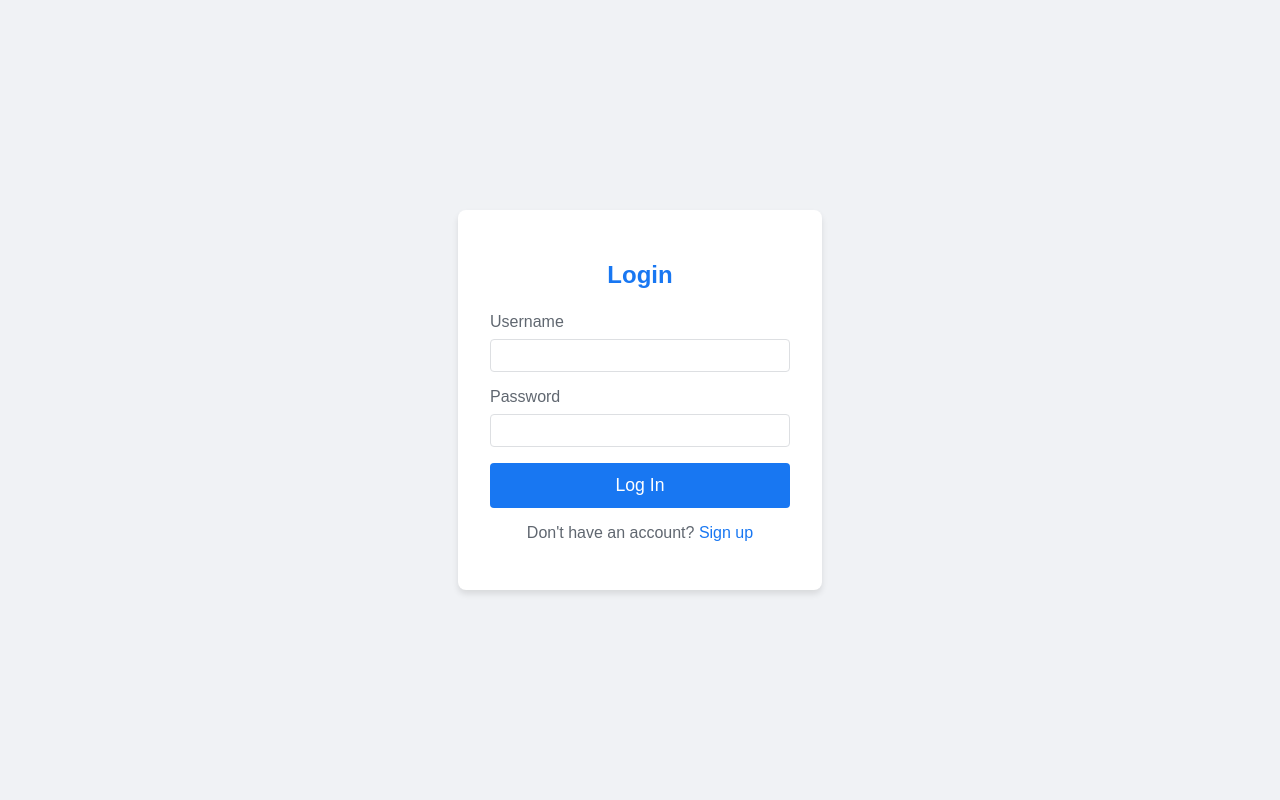
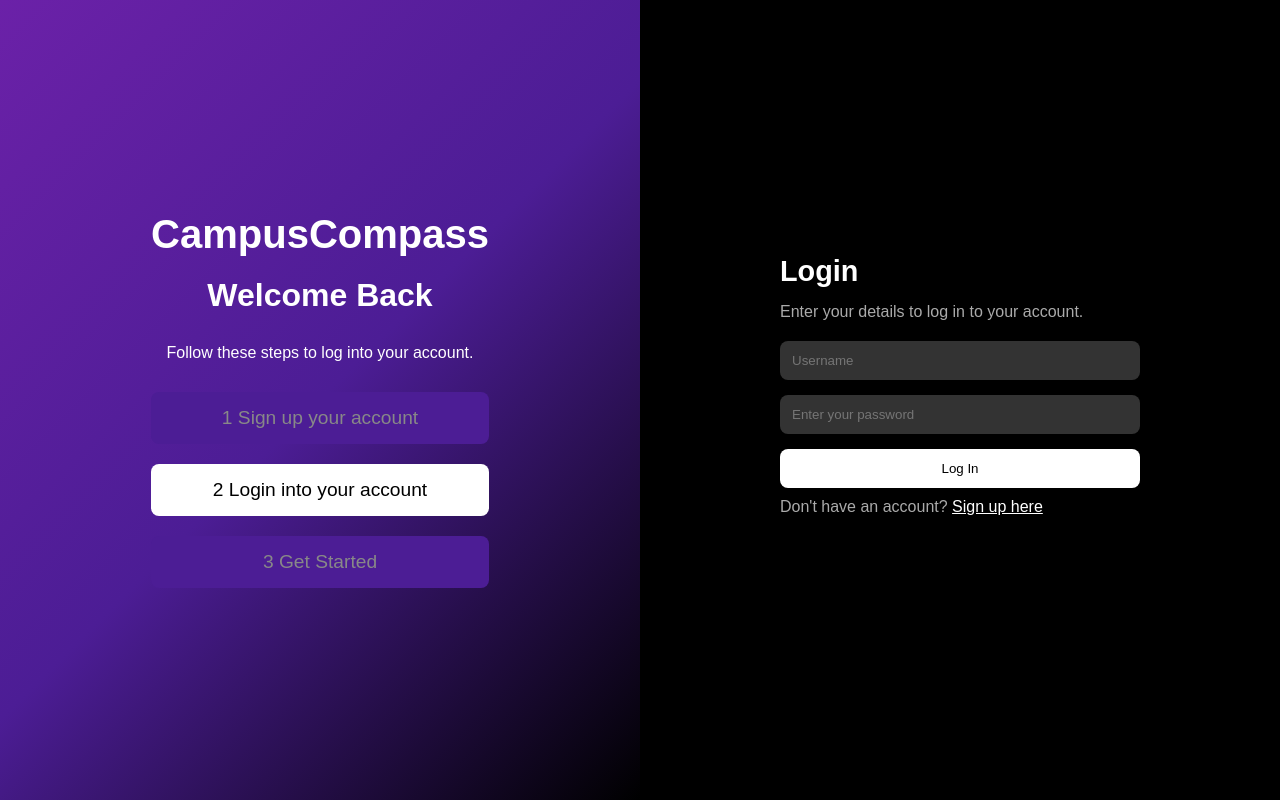
Before and after one commit to Adwait3108/Chatbot2, a Flask app: page /login in a window 1280 px wide. Run offline with Flask 3, Linux system fonts and the light colour scheme.

Commit message:
Login aur Sign Up change kardiya hai Bhai

```diff
--- a/app.py
+++ b/app.py
@@ -41,6 +41,11 @@ def save_email(email):
     with open('contact.txt', 'a') as f:
         f.write(f'{email}\n')
 
+# New route for the root URL
+@app.route('/')
+def home():
+    return redirect(url_for('login'))
+
 # Route for the login page
 @app.route('/login', methods=['GET', 'POST'])
 def login():
@@ -79,6 +84,8 @@ def signup():
 # Route for the chatbot
 @app.route('/chatbot')
 def chatbot():
+    if 'username' not in session:
+        return redirect(url_for('login'))
     session['conversation'] = []  # Initialize conversation history
     return render_template('index.html')
 
--- /dev/null
+++ b/static/signupstyles.css
@@ -0,0 +1,161 @@
+* {
+    margin: 0;
+    padding: 0;
+    box-sizing: border-box;
+  }
+
+  body, html {
+    font-family: Arial, sans-serif;
+    background-color: #000;
+    color: #fff;
+    min-height: 100vh;
+  }
+
+  .container {
+    display: flex;
+    flex-direction: column;
+    min-height: 100vh;
+  }
+
+  @media(min-width: 768px) {
+    .container {
+      flex-direction: row;
+    }
+  }
+
+  .left-side {
+    background: linear-gradient(135deg, #6B21A8, #4C1D95, #000);
+    display: flex;
+    align-items: center;
+    justify-content: center;
+    padding: 40px;
+    width: 100%;
+  }
+
+  @media(min-width: 768px) {
+    .left-side {
+      width: 50%;
+    }
+  }
+
+  .steps {
+    text-align: center;
+  }
+
+  .steps h1 {
+    font-size: 2.5rem;
+    margin-bottom: 20px;
+  }
+
+  .steps h2 {
+    font-size: 2rem;
+    margin-bottom: 30px;
+  }
+
+  .steps p {
+    font-size: 1rem;
+    margin-bottom: 30px;
+  }
+
+  .step {
+    display: flex;
+    flex-direction: column;
+    gap: 20px;
+  }
+
+  .step-box {
+    background-color: #4C1D95;
+    color: #888;
+    padding: 15px;
+    border-radius: 8px;
+    font-size: 1.2rem;
+  }
+
+  .step-box.active {
+    background-color: #fff;
+    color: #000;
+  }
+
+  .right-side {
+    display: flex;
+    align-items: center;
+    justify-content: center;
+    padding: 40px;
+    background-color: #000;
+    width: 100%;
+  }
+
+  @media(min-width: 768px) {
+    .right-side {
+      width: 50%;
+    }
+  }
+
+  .form-container {
+    background-color: #000;
+    border-radius: 8px;
+    padding: 20px;
+    width: 100%;
+    max-width: 400px;
+    margin-bottom: 10px;
+  }
+
+  .form-container h2 {
+    font-size: 1.8rem;
+    margin-bottom: 15px;
+  }
+
+  .form-container p {
+    color: #aaa;
+    margin-bottom: 20px;
+  }
+
+  .input-group {
+    display: flex;
+    flex-direction: column;
+    gap: 15px;
+    margin-bottom: 15px;
+  }
+
+  @media(min-width: 768px) {
+    .input-group {
+      flex-direction: row;
+    }
+  }
+
+  input {
+    background-color: #333;
+    color: #fff;
+    padding: 12px;
+    border: none;
+    border-radius: 8px;
+    width: 100%;
+  }
+
+  button {
+    background-color: #fff;
+    color: #000;
+    padding: 12px;
+    border: none;
+    border-radius: 8px;
+    width: 100%;
+    cursor: pointer;
+  }
+
+  button:hover {
+    background-color: #f0f0f0;
+  }
+
+  .password-info {
+    color: #888;
+    font-size: 0.85rem;
+  }
+
+  a {
+    color: #fff;
+    text-decoration: underline;
+  }
+
+  #loginn{
+    margin-top: 10px;
+  }
--- a/templates/login.html
+++ b/templates/login.html
@@ -1,96 +1,54 @@
 <!DOCTYPE html>
 <html lang="en">
-    {% with messages = get_flashed_messages(with_categories=true) %}
-  {% if messages %}
-    <ul class="flashes">
-      {% for category, message in messages %}
-        <li class="{{ category }}">{{ message }}</li>
-      {% endfor %}
-    </ul>
-  {% endif %}
-{% endwith %}
-
 <head>
   <meta charset="UTF-8">
   <meta name="viewport" content="width=device-width, initial-scale=1.0">
-    <title>Login</title>
-    <style>
-        body {
-            font-family: Arial, sans-serif;
-            background-color: #f0f2f5;
-            display: flex;
-            justify-content: center;
-            align-items: center;
-            height: 100vh;
-            margin: 0;
-        }
-        .container {
-            background-color: white;
-            padding: 2rem;
-            border-radius: 8px;
-            box-shadow: 0 4px 6px rgba(0, 0, 0, 0.1);
-            width: 300px;
-        }
-        h2 {
-            text-align: center;
-            color: #1877f2;
-            margin-bottom: 1.5rem;
-        }
-        form {
-            display: flex;
-            flex-direction: column;
-        }
-        label {
-            margin-bottom: 0.5rem;
-            color: #606770;
-        }
-        input {
-            padding: 0.5rem;
-            margin-bottom: 1rem;
-            border: 1px solid #dddfe2;
-            border-radius: 4px;
-        }
-        button {
-            background-color: #1877f2;
-            color: white;
-            padding: 0.75rem;
-            border: none;
-            border-radius: 4px;
-            cursor: pointer;
-            font-size: 1.1rem;
-            transition: background-color 0.3s;
-        }
-        button:hover {
-            background-color: #166fe5;
-        }
-        p {
-            text-align: center;
-            margin-top: 1rem;
-            color: #606770;
-        }
-        a {
-            color: #1877f2;
-            text-decoration: none;
-        }
-        a:hover {
-            text-decoration: underline;
-        }
-    </style>
+  <title>Login Page</title>
+  <link rel="stylesheet" href="static/signupstyles.css">
 </head>
 <body>
   <div class="container">
+    <!-- Left side (Gradient background with steps) -->
+    <div class="left-side">
+      <div class="steps">
+        <h1>CampusCompass</h1>
+        <h2>Welcome Back</h2>
+        <p>Follow these steps to log into your account.</p>
+        <div class="step">
+          <div class="step-box">
+            <span>1</span> Sign up your account
+          </div>
+          <div class="step-box active">
+            <span>2</span> Login into your account
+          </div>
+          <div class="step-box">
+            <span>3</span> Get Started
+          </div>
+        </div>
+      </div>
+    </div>
+
+    <!-- Right side (Form) -->
+    <div class="right-side">
+      <div class="form-container">
         <h2>Login</h2>
+        <p>Enter your details to log in to your account.</p>
+
         <form action="/login" method="POST">
-            <label for="username">Username</label>
-            <input type="text" id="username" name="username" required>
-
-            <label for="password">Password</label>
-            <input type="password" id="password" name="password" required>
-
+          <div class="input-group">
+            <input type="text" placeholder="Username" id="username" name="username" required>
+          </div>
+          <div class="input-group">
+            <input type="password" placeholder="Enter your password" id="password" name="password" required>
+          </div>
           <button type="submit">Log In</button>
         </form>
-        <p>Don't have an account? <a href="/signup">Sign up</a></p>
+
+        <p id="loginn">Don't have an account? <a href="/signup">Sign up here</a></p>
+      </div>
+    </div>
   </div>
 
+  <script src="script.js"></script>
 </body>
 </html>
--- a/users.json
+++ b/users.json
@@ -1 +1 @@
-{"user1": "password1", "user2": "password2", "user3": "password3", "adwait": "adwait", "rohit": "1234", "roshan": "4321"}
+{"user1": "password1", "user2": "password2", "user3": "password3", "adwait": "adwait", "rohit": "1234", "roshan": "4321", "jjj": "jj"}
```
Also changed, not shown: static/loginstyles.css (added, +114 -0 lines), templates/signup.html (+49 -75 lines). Lines whose indentation alone changed are shown as unchanged.
